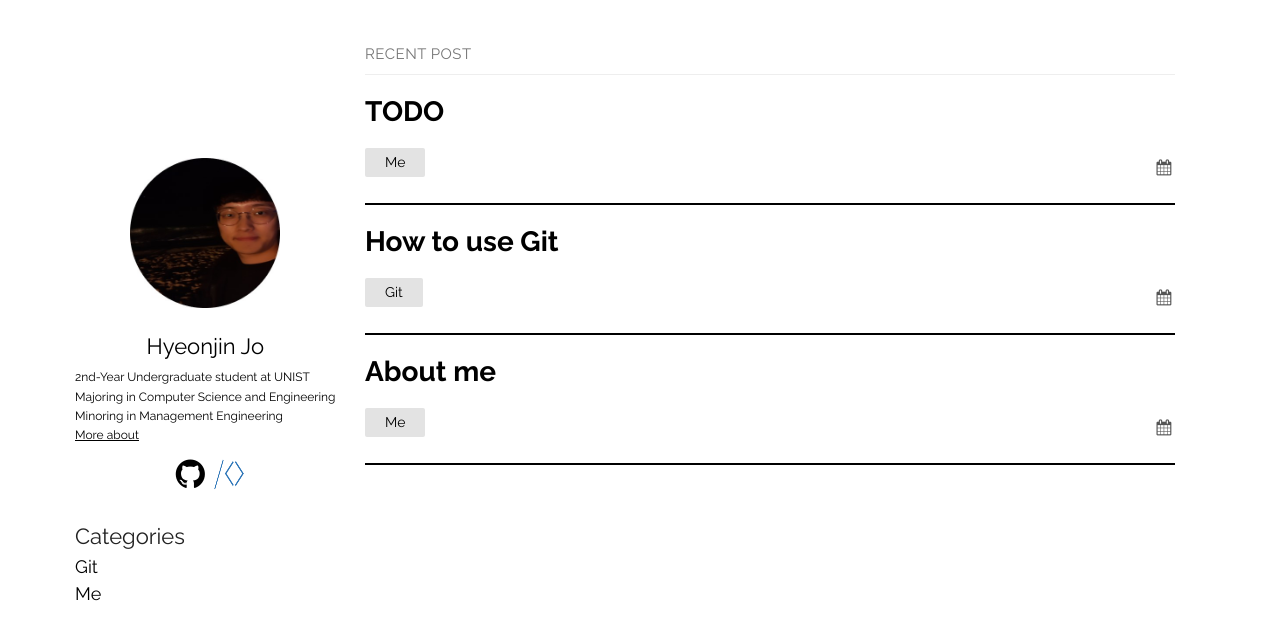
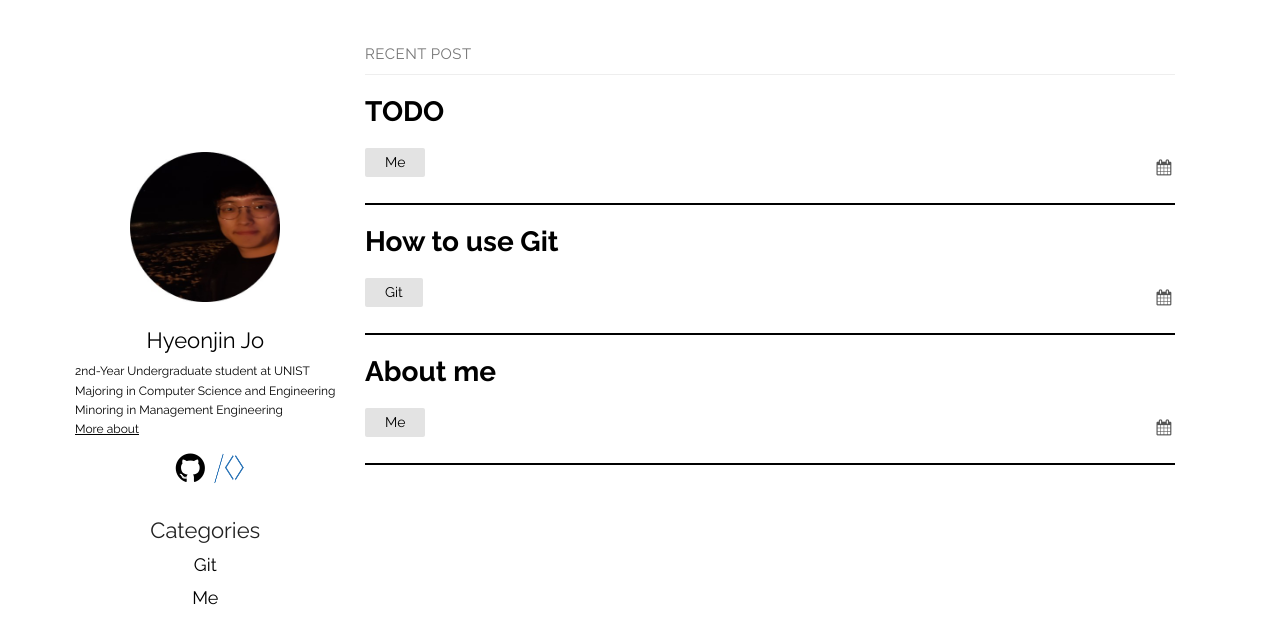
Before and after one commit to thinkin9/test, a Jekyll site: the page built from index.md, in a window 1280 px wide. Shown: the top 644 px of the page. Built offline with Jekyll 4.4.1, drawn with Linux system fonts in a browser that asks for light colours.

Commit message:
20200708

```diff
--- a/_layouts/default.html
+++ b/_layouts/default.html
@@ -45,7 +45,7 @@
           </li>
         </a>
       </ul>
-      <div class="site-category">Categories
+      <div class="site-category" style="text-align: center;">Categories
         <br>
         <li><a href="/category/Git.html">Git</a>
           <ul>
--- a/_sass/plain.scss
+++ b/_sass/plain.scss
@@ -262,10 +262,9 @@ main {
   line-height: 1.5;
   width: 100%;
   li{
-    display: inline;
+    display: block;
   }
   li a{
-    display: block;
     font-size: 18px;
     text-decoration: none;
   }
@@ -279,6 +278,5 @@ main {
   li ul a{
     font-size: 14px;
     text-decoration: none;
-    display: inline-block;
   }
 }
```
